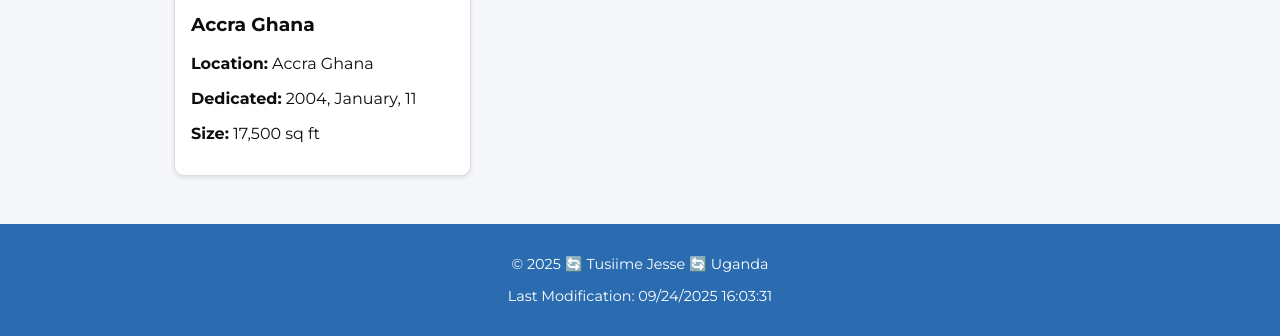
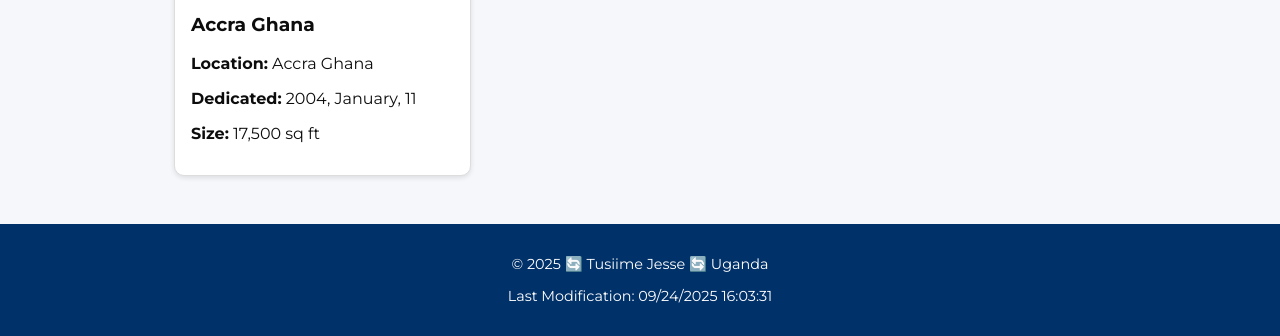
Before and after one commit to jessetusiime/wdd131, a plain HTML site: page filtered-temples.html in a window 1280 px wide. Shown: the part 1838-2174 px from the top of the page. Drawn offline with Linux system fonts and the light colour scheme.

Commit message:
correct footer color contrast

```diff
--- a/week02/styles/filtered-temples.css
+++ b/week02/styles/filtered-temples.css
@@ -151,7 +151,7 @@ h2 {
 .site-footer {
     margin-top: 1.5rem;
     padding: 1rem 0;
-    background: var(--accent);
+    background: rgb(0, 49, 105);
     color: #fff;
     text-align: center;
     font-size: 0.9rem;
```
